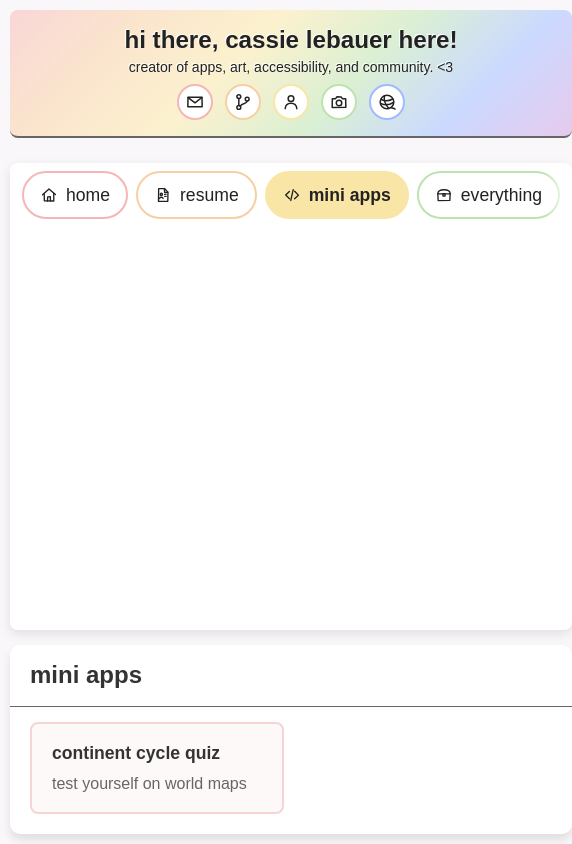
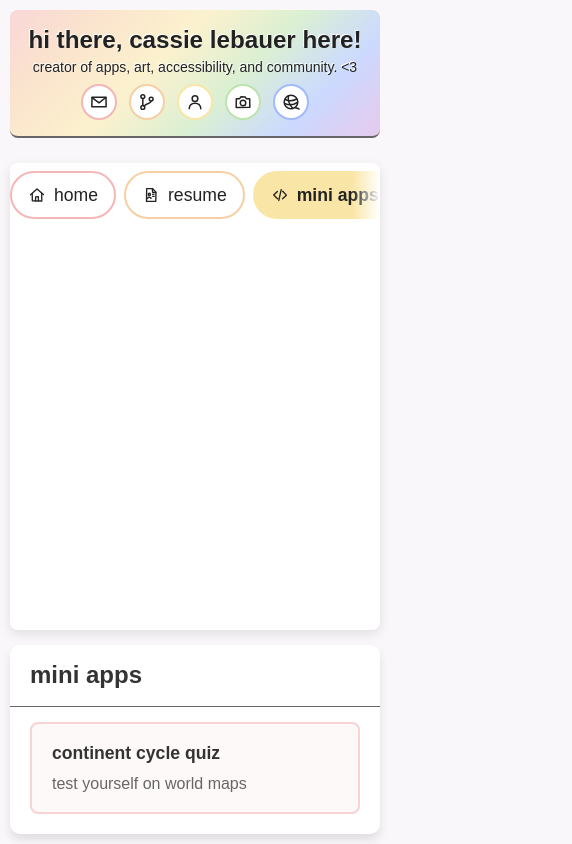
Before and after one commit to clebauer/cassielebauer_site, a React (Vite) app in the folder frontend/: page /miniapps in a window 390 px wide. Shown: the whole page, 572 px wide, since content can reach past the window. Built offline with nearby package versions, Linux system fonts and the light colour scheme.

Commit message:
update mobile layout

```diff
--- a/frontend/src/components/layout/MobileNav.css
+++ b/frontend/src/components/layout/MobileNav.css
@@ -3,9 +3,12 @@
   display: none;
 }
 
+
 @media (max-width: 768px) {
   .mobile-nav {
     display: block;
+    min-width: 0;
+    max-width: 100%;
     position: sticky;
     top: 0;
     z-index: 30;
@@ -20,6 +23,7 @@
   .mobile-nav ul {
     display: flex;
     gap: var(--space-sm);
+    min-width: 0;
     margin: 0;
     padding: 0 var(--space-12);
     list-style: none;
```
